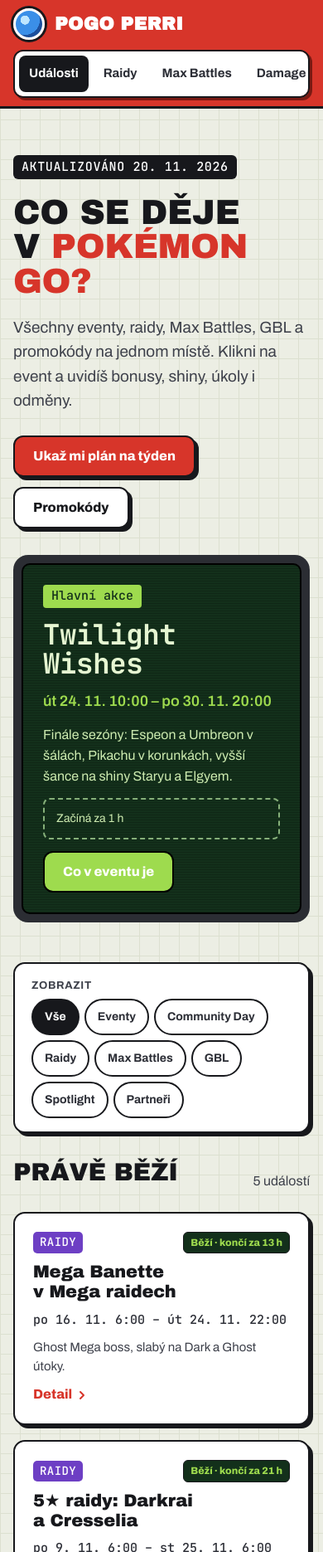
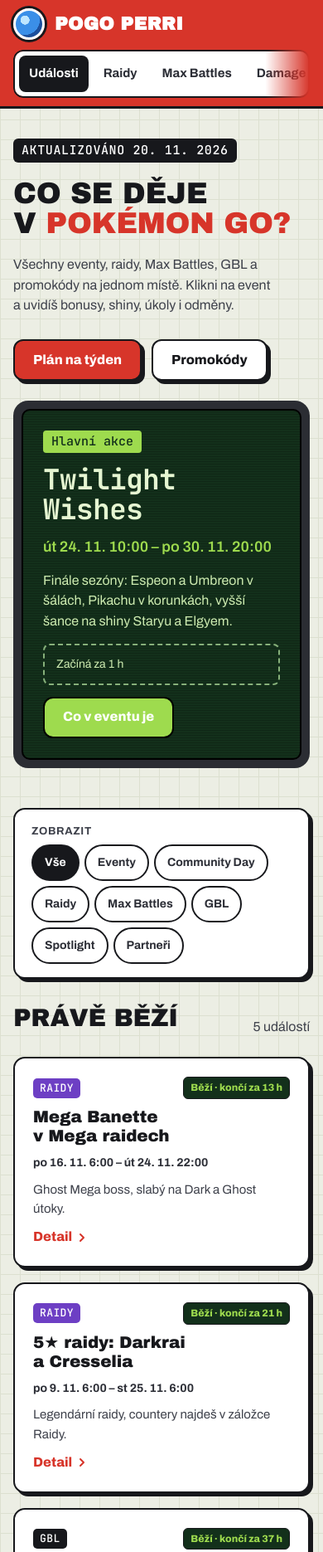
Before and after one commit to Luban29/PoGoPerri, a plain HTML site: page docs/index.html in a window 390 px wide. Shown: the top 1871 px of the page at 83% size. Drawn offline with Linux system fonts and the light colour scheme.

Commit message:
Vzhled: doladění plakátového stylu
Hlavička v jednom řádku se sezónou u loga, čitelnější data v kartách eventů, štítky na jeden řádek,
menší nadpis a tlačítka vedle sebe na mobilu, náznak posouvání v menu, desetinná čárka v tabulkách.

Co-Authored-By: Claude Opus 5.5 <noreply@anthropic.com>
Claude-Session: https://claude.ai/code/session_01CfXhuGpkKRsp4sboKLRJrn

```diff
--- a/docs/index.html
+++ b/docs/index.html
@@ -35,7 +35,7 @@ p{margin:0}
 
 /* header = červené tělo přístroje */
 header{background:var(--accent);border-bottom:3px solid var(--line);position:sticky;top:0;z-index:10}
-.nav{display:flex;flex-wrap:wrap;align-items:center;justify-content:space-between;gap:12px;padding:12px 24px;max-width:1200px;margin:0 auto}
+.nav{display:flex;flex-wrap:wrap;align-items:center;gap:12px 16px;padding:12px 24px;max-width:1200px;margin:0 auto}
 .logo{display:flex;align-items:center;gap:12px;text-decoration:none;color:#fff}
 .logo:hover{color:#fff}
 .logo span{font-family:var(--display);font-size:22px;letter-spacing:.01em;text-transform:uppercase}
@@ -46,8 +46,10 @@ header .tabs{box-shadow:3px 3px 0 #7A1A13}
 .tab{min-height:44px;display:inline-flex;align-items:center;padding:0 14px;border-radius:8px;font-weight:700;font-size:15px;color:var(--text2);text-decoration:none;border:0;background:transparent}
 .tab:hover{color:var(--text);background:var(--surface2)}
 .tab[aria-current="page"],.tab[aria-pressed="true"],.tab[aria-selected="true"]{background:var(--line);color:#fff}
-.season{font-family:var(--pixel);font-size:14px;color:var(--lcd-text);background:var(--lcd);border:2.5px solid var(--line);padding:6px 12px;border-radius:8px}
-@media (max-width:720px){.season,.leds{display:none}.nav{padding:10px 16px}.tabs{width:100%;overflow-x:auto;flex-wrap:nowrap}.tab{white-space:nowrap;padding:0 12px}.wrap{padding:0 16px}}
+.season{font-family:var(--pixel);font-size:12.5px;color:var(--lcd-text);background:var(--lcd);border:2px solid var(--line);padding:4px 9px;border-radius:7px;white-space:nowrap}
+header .tabs{margin-left:auto}
+@media (max-width:1240px){.season{display:none}}
+@media (max-width:720px){.season,.leds{display:none}.nav{padding:10px 16px}.tabs{width:100%;overflow-x:auto;flex-wrap:nowrap;scrollbar-width:none;-webkit-mask-image:linear-gradient(90deg,#000 85%,transparent);mask-image:linear-gradient(90deg,#000 85%,transparent)}.tabs::-webkit-scrollbar{display:none}.tab{white-space:nowrap;padding:0 12px}.wrap{padding:0 16px}}
 
 main{padding-bottom:80px}
 section.page{padding:48px 0 24px;display:none;flex-direction:column;gap:24px}
@@ -75,7 +77,9 @@ section.page.on{display:flex}
 /* hero */
 .hero{display:flex;flex-wrap:wrap;gap:32px;align-items:center;padding:8px 0 24px}
 .hero-l{flex:1 1 460px;min-width:0;display:flex;flex-direction:column;justify-content:center;gap:20px}
-.hero h1{font-size:clamp(42px,6.4vw,78px);line-height:.98;text-transform:uppercase}
+.hero h1{font-size:clamp(36px,6.4vw,72px);line-height:.98;text-transform:uppercase}
+.hero-p{font-size:19px;color:var(--muted);max-width:34ch}
+@media (max-width:720px){section.page{padding-top:28px}.hero{gap:24px}.hero-p{font-size:16px}.btn{min-height:46px;padding:0 16px;font-size:15px}.hero-r h2{font-size:28px}.hero-r .screen{padding:18px}}
 .hero h1 em{font-style:normal;color:var(--accent)}
 /* hlavní akce = LCD displej */
 .hero-r{flex:1 1 380px;min-width:0;padding:10px;display:flex;background:#2B2D33;border-radius:18px}
@@ -90,9 +94,11 @@ section.page.on{display:flex}
 .tip{display:flex;gap:10px;align-items:center;padding:12px 14px;border:2px dashed var(--lcd-dim);border-radius:8px;font-size:14px;color:var(--lcd-text)}
 .ev{display:flex;flex-direction:column;gap:10px;position:relative;overflow:hidden}
 .ev .top{display:flex;justify-content:space-between;align-items:center;gap:8px}
-.ev .tag{font-family:var(--pixel);font-size:14px;letter-spacing:.03em;text-transform:uppercase;color:#fff;padding:2px 8px;border-radius:5px}
-.ev .when{font-family:var(--pixel);font-size:15px;color:var(--text2)}
-.ev h3{font-size:21px;line-height:1.15}
+.ev .tag{font-family:var(--pixel);font-size:13px;letter-spacing:.03em;text-transform:uppercase;color:#fff;padding:2px 8px;border-radius:5px;white-space:nowrap}
+.ev .when{font-size:14px;font-weight:700;color:var(--text2)}
+.ev h3{font-size:20px;line-height:1.15}
+.ev:hover{transform:translate(-1px,-1px);box-shadow:5px 5px 0 var(--line)}
+.ev{transition:transform .08s,box-shadow .08s}
 
 /* tabulky */
 .table{background:var(--surface);border:2.5px solid var(--line);border-radius:14px;overflow-x:auto;box-shadow:var(--shadow)}
@@ -252,6 +258,7 @@ footer .wrap{padding:28px 24px;display:flex;flex-wrap:wrap;justify-content:space
     <a class="logo" href="#udalosti">
       <span class="lens" aria-hidden="true"></span><span>PoGo Perri</span><span class="leds" aria-hidden="true"><i style="background:#FF5A4E"></i><i style="background:#FFD23F"></i><i style="background:#5BD16B"></i></span>
     </a>
+    <span class="season" title="Aktuální sezóna">Twilight Trails · do 1. 12.</span>
     <div class="tabs" id="nav">
       <a class="tab" href="#udalosti">Události</a>
       <a class="tab" href="#raidy">Raidy</a>
@@ -260,7 +267,6 @@ footer .wrap{padding:28px 24px;display:flex;flex-wrap:wrap;justify-content:space
       <a class="tab" href="#pvp">PvP</a>
       <a class="tab" href="#co-delat">Co dělat</a>
     </div>
-    <span class="season">Sezóna Twilight Trails · do 1. 12.</span>
   </nav>
 </header>
 
@@ -272,9 +278,9 @@ footer .wrap{padding:28px 24px;display:flex;flex-wrap:wrap;justify-content:space
     <div class="hero-l">
       <p class="eyebrow" id="evStamp">Aktualizováno 20. 11. 2026</p>
       <h1 id="h-udalosti">Co se děje<br>v <em>Pokémon GO?</em></h1>
-      <p style="font-size:19px;color:var(--muted);max-width:34ch">Všechny eventy, raidy, Max Battles, GBL a promokódy na jednom místě. Klikni na event a uvidíš bonusy, shiny, úkoly i odměny.</p>
+      <p class="hero-p">Všechny eventy, raidy, Max Battles, GBL a promokódy na jednom místě. Klikni na event a uvidíš bonusy, shiny, úkoly i odměny.</p>
       <div style="display:flex;flex-wrap:wrap;gap:12px;margin-top:8px">
-        <a class="btn primary" href="#co-delat">Ukaž mi plán na týden</a>
+        <a class="btn primary" href="#co-delat">Plán na týden</a>
         <a class="btn ghost" href="#kody">Promokódy</a>
       </div>
     </div>
@@ -541,17 +547,17 @@ function group(el, items, isOn, onPick, cls) {
 /* ---------- UDALOSTI ---------- */
 var EV = null, evCat = 'all';
 var CAT = { event: ['Event', '#D7352A'], cd: ['Community Day', '#2F6FD6'], raid: ['Raidy', '#6D3FC4'], max: ['Max Battles', '#B0245C'],
-  gbl: ['GO Battle League', '#17181C'], spotlight: ['Spotlight Hour', '#A3520A'], partner: ['Partner', '#0F6E66'] };
+  gbl: ['GBL', '#17181C'], spotlight: ['Spotlight Hour', '#A3520A'], partner: ['Partner', '#0F6E66'] };
 var DOW = ['ne', 'po', 'út', 'st', 'čt', 'pá', 'so'];
 function pd2(n) { return (n < 10 ? '0' : '') + n; }
-function evDate(iso) { var d = new Date(iso); return { d: d, day: DOW[d.getDay()] + ' ' + d.getDate() + '. ' + (d.getMonth() + 1) + '.', time: d.getHours() + ':' + pd2(d.getMinutes()), y: d.getFullYear() }; }
+function evDate(iso) { var d = new Date(iso); return { d: d, day: DOW[d.getDay()] + '\u00a0' + d.getDate() + '.\u00a0' + (d.getMonth() + 1) + '.', time: d.getHours() + ':' + pd2(d.getMinutes()), y: d.getFullYear() }; }
 function evRange(e) {
   var a = evDate(e.start), b = evDate(e.end);
   if (e.tba) return a.day + (e.end.slice(0, 10) !== e.start.slice(0, 10) ? ' – ' + b.day : '') + ' ' + a.y;
   var sameDay = e.start.slice(0, 10) === e.end.slice(0, 10);
-  if (sameDay) return a.day + ' · ' + a.time + '–' + b.time;
+  if (sameDay) return a.day + '\u00a0· ' + a.time + '–' + b.time;
   var long = (b.d - a.d) > 40 * 864e5;
-  return a.day + (long ? ' ' + a.y : ' ' + a.time) + ' – ' + b.day + (long ? ' ' + b.y : ' ' + b.time);
+  return a.day + '\u00a0' + (long ? a.y : a.time) + ' – ' + b.day + '\u00a0' + (long ? b.y : b.time);
 }
 function evStatus(e, now) {
   var s = new Date(e.start), en = new Date(e.end);
@@ -930,8 +936,8 @@ function renderDm() {
     var e = r.e;
     return '<a class="tr link" href="#dmg-' + esc(r.m[5]) + '"><span class="rank">' + (i + 1) + '</span><div style="display:flex;flex-direction:column;gap:4px;min-width:0"><div><span class="name">' + esc(r.m[0]) + '</span>' + kindBadge(r.m[1]) + '</div><span class="note">' + r.m[2].map(cap).join(' / ') + '</span></div>' +
       '<div class="mv"><span>' + dot(e[5]) + esc(e[3]) + '</span><span>' + dot(e[6]) + esc(e[4]) + '</span></div>' +
-      '<span class="num big">' + e[1].toFixed(2) + '</span><span class="num" style="color:var(--muted)">' + e[2] + '</span>' +
-      '<div class="score"><div class="bar"><i style="width:' + Math.max(2, Math.round(val(r) / top * 100)) + '%"></i></div><b>' + r.s.toFixed(1) + '</b></div></a>';
+      '<span class="num big">' + e[1].toFixed(2).replace('.', ',') + '</span><span class="num" style="color:var(--muted)">' + e[2] + '</span>' +
+      '<div class="score"><div class="bar"><i style="width:' + Math.max(2, Math.round(val(r) / top * 100)) + '%"></i></div><b>' + r.s.toFixed(1).replace('.', ',') + '</b></div></a>';
   }).join('');
   $('dmTable').innerHTML = html;
   $('more').hidden = res.length <= st.limit;
@@ -976,7 +982,7 @@ function renderPvp() {
     return '<button type="button" class="prow" data-id="' + esc(r.id) + '"><span class="rank">' + x[1] + '</span>' +
       '<span style="min-width:0"><span class="name">' + esc(r.n) + '</span>' + kindBadge(r.k) + '<span class="types">' + r.ty.map(tchip).join('') + (pst.fmt === 'mega' ? '<span class="sub" style="margin-left:4px">celkově #' + r.or + '</span>' : '') + '</span></span>' +
       '<span class="mv mvcol"><span>' + dot(PVP.moves[r.ms[0]].t) + esc(mname(r.ms[0])) + '</span><span>' + r.ms.slice(1).map(function (m) { return dot(PVP.moves[m].t) + esc(mname(m)); }).join('&nbsp;·&nbsp;') + '</span></span>' +
-      '<span class="score"><span class="bar"><i style="width:' + Math.max(4, Math.round((r.s - 70) / 30 * 100)) + '%;background:var(--sky)"></i></span><b>' + r.s.toFixed(1) + '</b></span>' +
+      '<span class="score"><span class="bar"><i style="width:' + Math.max(4, Math.round((r.s - 70) / 30 * 100)) + '%;background:var(--sky)"></i></span><b>' + r.s.toFixed(1).replace('.', ',') + '</b></span>' +
       '<span class="go" aria-hidden="true"><svg width="18" height="18" viewBox="0 0 24 24" fill="none" stroke="currentColor" stroke-width="3" stroke-linecap="round" stroke-linejoin="round"><path d="M9 6l6 6-6 6"/></svg></span></button>';
   }).join('') : '<p style="padding:28px;text-align:center" class="note">Nic nenalezeno. Zkus jiné jméno nebo typ.</p>';
 }
```
